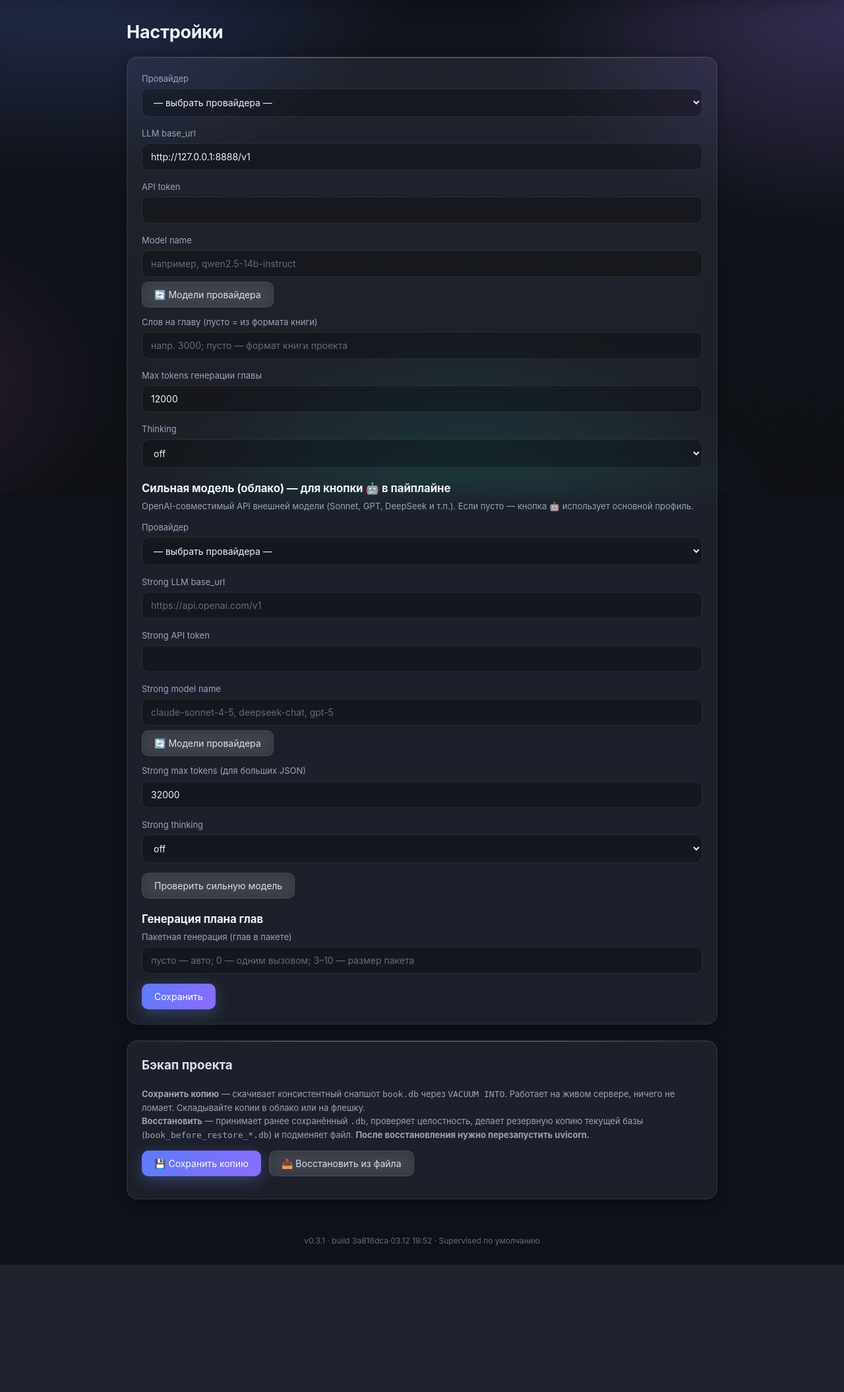
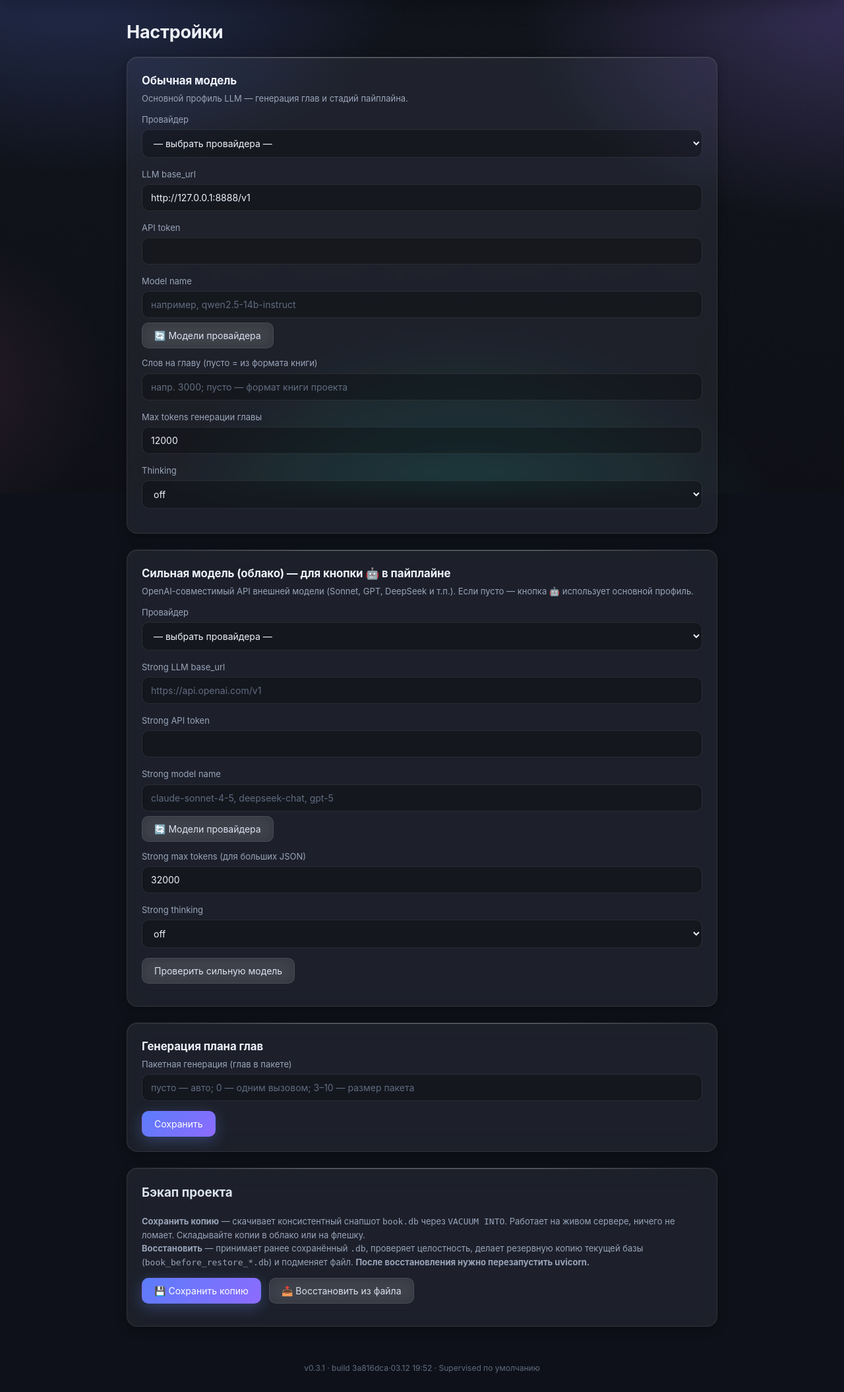
Before and after one commit to petrashkevichalsketch/Writer-AI-studio, a FastAPI app: page /settings in a window 1280 px wide. Shown: the part 52-2162 px from the top of the page at 66% size. Before the commit the page ends 1969 px from the top, so only its background shows below. Run offline with FastAPI, Linux system fonts and the light colour scheme; data comes from the database, SQL or seed files in the repository; data that the repository does not hold is empty; some libraries are stand-ins or nearby versions.

Commit message:
Add files via upload

```diff
--- a/Writer/templates/settings.html
+++ b/Writer/templates/settings.html
@@ -4,7 +4,12 @@
 {% block content %}
 <h1>{{ _('Настройки') }}</h1>
 
-<form method="post" action="/api/settings" class="card form">
+<form method="post" action="/api/settings" class="form">
+<div class="card">
+  <h2 style="margin:0 0 4px; font-size:1.05em">{{ _('Обычная модель') }}</h2>
+  <p class="muted small" style="margin:0 0 12px">
+    {{ _('Основной профиль LLM — генерация глав и стадий пайплайна.') }}
+  </p>
   <label>
     <span>{{ _('Провайдер') }}</span>
     <select class="provider-select" data-base-input="in-base-main">
@@ -50,8 +55,10 @@
       <option value="true"  {% if settings.enable_thinking=='true'  %}selected{% endif %}>on</option>
     </select>
   </label>
+</div>
 
-  <h2 style="margin:18px 0 4px; font-size:1.05em">{{ _('Сильная модель (облако) — для кнопки 🤖 в пайплайне') }}</h2>
+<div class="card" style="margin-top:24px">
+  <h2 style="margin:0 0 4px; font-size:1.05em">{{ _('Сильная модель (облако) — для кнопки 🤖 в пайплайне') }}</h2>
   <p class="muted small" style="margin:0 0 12px">
     {{ _('OpenAI-совместимый API внешней модели (Sonnet, GPT, DeepSeek и т.п.). Если пусто — кнопка 🤖 использует основной профиль.') }}
   </p>
@@ -100,8 +107,10 @@
     <button type="button" id="btn-ping-strong">{{ _('Проверить сильную модель') }}</button>
     <span class="small" id="ping-strong-status"></span>
   </div>
+</div>
 
-  <h2 style="margin:18px 0 4px; font-size:1.05em">{{ _('Генерация плана глав') }}</h2>
+<div class="card" style="margin-top:24px">
+  <h2 style="margin:0 0 4px; font-size:1.05em">{{ _('Генерация плана глав') }}</h2>
   <label>
     <span>{{ _('Пакетная генерация (глав в пакете)') }}</span>
     <input type="text" name="outline_batch_size" value="{{ settings.outline_batch_size }}"
@@ -111,6 +120,7 @@
   <div class="actions">
     <button class="primary" type="submit">{{ _('Сохранить') }}</button>
   </div>
+</div>
 </form>
 
 <div class="card" style="margin-top:24px">
```
